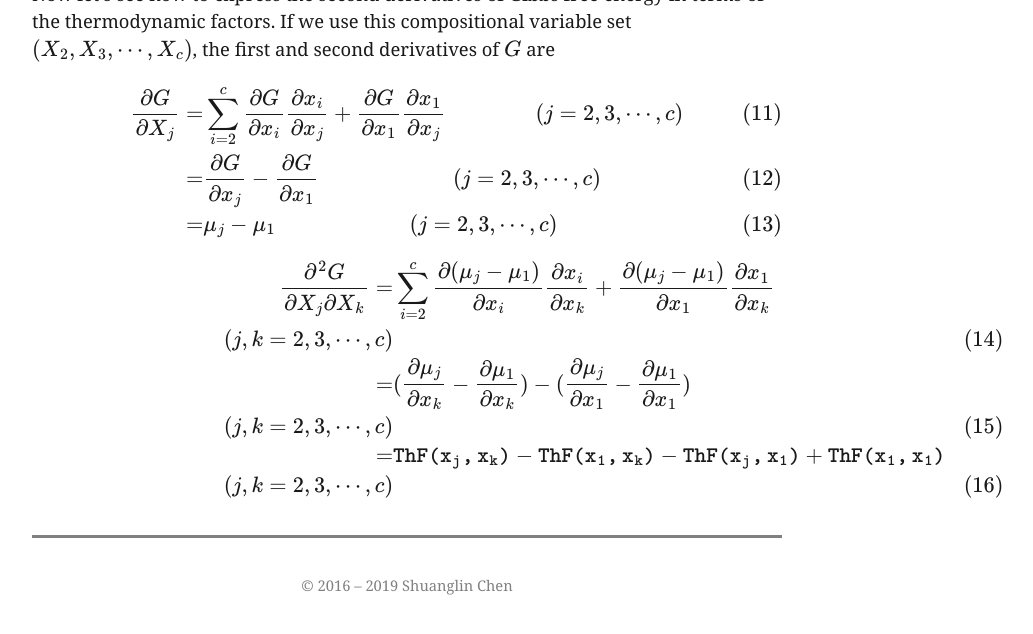
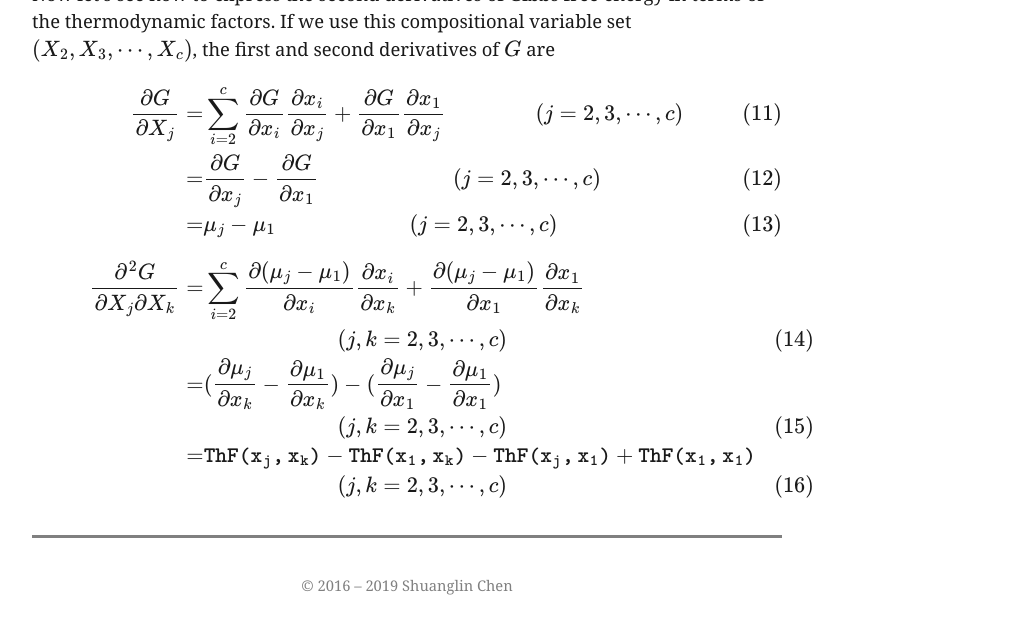
Before and after one commit to shuanglinchen/shuanglinchen.github.io, a Jekyll site: the page built from notes/thermo-factor.html, in a window 1280 px wide and 900 px high, scrolled down 1798 px. Shown: the top 634 px of the window, without its empty margins (233-1266 px from the left). Built offline with Jekyll 4.4.1, drawn with Linux system fonts in a browser that asks for light colours; formulas are drawn with MathJax 3.

```diff
--- a/notes/thermo-factor.html
+++ b/notes/thermo-factor.html
@@ -72,10 +72,10 @@ If we use this compositional variable set \((X_2,X_3,\cdots,X_c)\), the first an
 \begin{align}
 \frac{\partial^2 G}{\partial X_j \partial X_k}
      = &\sum_{i=2}^{c} \frac{\partial (\mu_j - \mu_1)}{\partial x_i}   \frac{\partial x_i}{\partial x_k} + \frac{\partial (\mu_j - \mu_1)} {\partial x_1} \frac{\partial x_1}{\partial x_k} \nonumber \\
-      \quad \quad\quad \quad\quad \quad   (j, k=2,3,\cdots,c) \\
+      &\quad \quad\quad \quad\quad \quad   (j, k=2,3,\cdots,c) \\
          = &  (\frac{\partial \mu_j}{\partial x_k} - \frac{\partial \mu_1}{\partial x_k})
            - (\frac{\partial \mu_j}{\partial x_1} - \frac{\partial \mu_1}{\partial x_1})  \nonumber \\
-              \quad \quad\quad \quad\quad \quad   (j, k=2,3,\cdots,c) \\
+              &\quad \quad\quad \quad\quad \quad   (j, k=2,3,\cdots,c) \\
      = &  {\tt ThF(x_j,x_k) } - {\tt ThF(x_1,x_k) } - {\tt ThF(x_j,x_1) } +  {\tt ThF(x_1,x_1) } \nonumber \\
-      \quad \quad\quad \quad\quad \quad  (j, k=2,3,\cdots,c)
+      &\quad \quad\quad \quad\quad \quad  (j, k=2,3,\cdots,c)
 \end{align}
```
